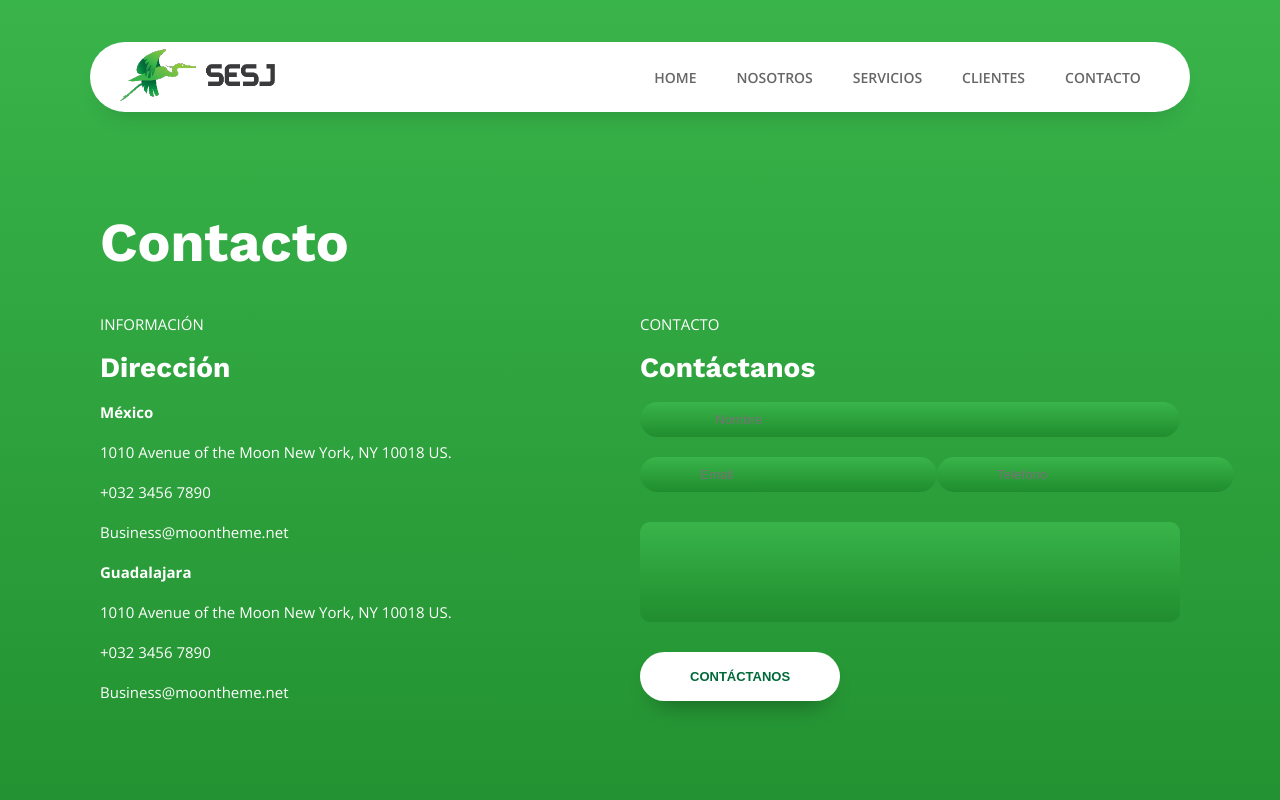
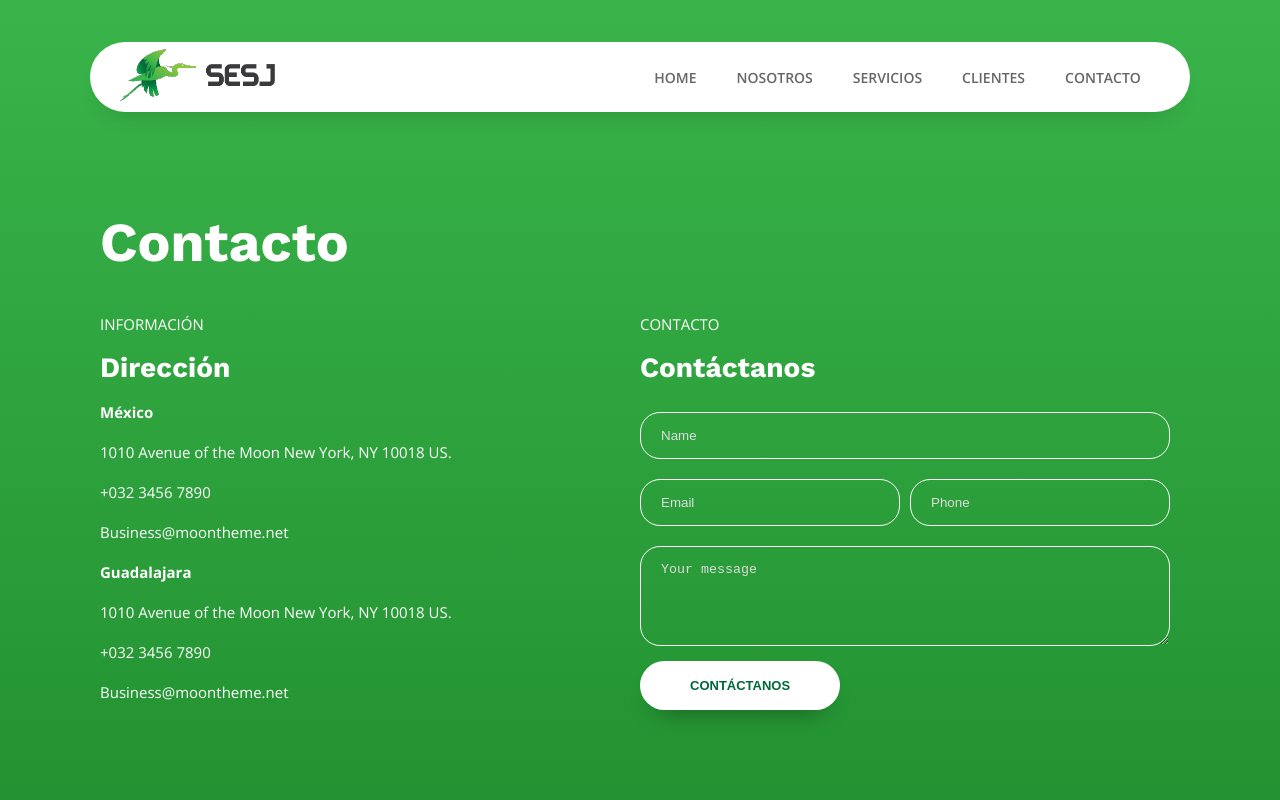
Before and after one commit to nevyl001/sesj, a Next.js app: page /contacto in a window 1280 px wide. Shown: the top 800 px of the page. Built offline with nearby package versions, Linux system fonts and the light colour scheme.

Commit message:
Update contact form css

```diff
--- a/components/Layout/Menu.module.css
+++ b/components/Layout/Menu.module.css
@@ -56,6 +56,7 @@
 .submenu li {
   display: block;
   padding: 5px;
+  text-align: left;
 }
 .submenu_trigger:hover .submenu {
   display: block;
--- a/pages/contacto.js
+++ b/pages/contacto.js
@@ -46,43 +46,19 @@ export default function Home() {
               <Title size="small" color="white" align="left">
                 Contáctanos
               </Title>
-              <div className={styles.box_flex_inputs}>
-                <form action="/send-data-here" method="post">
-                  <div className={styles.nombre}>
-                    <input
-                      type="text"
-                      id="nombre"
-                      name="nombre"
-                      placeholder="Nombre"
-                    />
-                  </div>
-                  <div className={styles.nombreytel}>
-                    <div className={styles.email}>
-                      <input
-                        type="email"
-                        id="email"
-                        name="email"
-                        placeholder="Email"
-                      />
-                    </div>
-                    <div className={styles.tel}>
-                      <input
-                        type="text"
-                        id="telefono"
-                        name="telefono"
-                        placeholder="Telefono"
-                      />
-                    </div>
-                  </div>
-                  <div className={styles.area}>
-                    <input
-                      type="textarea"
-                      name="textValue"
-                      rows={20}
-                      cols={20}
-                    />
-                  </div>
-                </form>
+              <div className={styles.form}>
+                <div className={styles.input_box_full}>
+                  <input type="text" name="name" placeholder="Name" />
+                </div>
+                <div className={styles.input_box_half}>
+                  <input type="email" name="email" placeholder="Email" />
+                </div>
+                <div className={styles.input_box_half}>
+                  <input type="text" name="phone" placeholder="Phone" />
+                </div>
+                <div className={styles.input_box_full}>
+                  <textarea name="text" placeholder="Your message"></textarea>
+                </div>
               </div>
 
               <Link href="#">
--- a/pages/contacto.module.css
+++ b/pages/contacto.module.css
@@ -138,9 +138,38 @@
 }
 
 .area input {
-  background: linear-gradient(180deg, #39b44a 0%, #208d2e 100%);
   border-style: none;
   width: 100%;
   height: 100px;
   border-radius: 10px;
 }
+
+.form {
+  display: grid;
+  grid-template-columns: auto auto;
+}
+.input_box_full {
+  grid-column: span 2;
+  padding-right: 10px;
+}
+.input_box_half {
+  grid-column: span 1;
+  padding-right: 10px;
+}
+.form input,
+.form textarea {
+  background-color: transparent;
+  border: 1px solid white;
+  border-radius: 20px;
+  width: 100%;
+  margin: 10px 0;
+  padding: 15px 20px;
+  color: #ddd;
+}
+.form input::placeholder,
+.form textarea::placeholder {
+  color: #ddd;
+}
+.form textarea {
+  min-height: 100px;
+}
```
